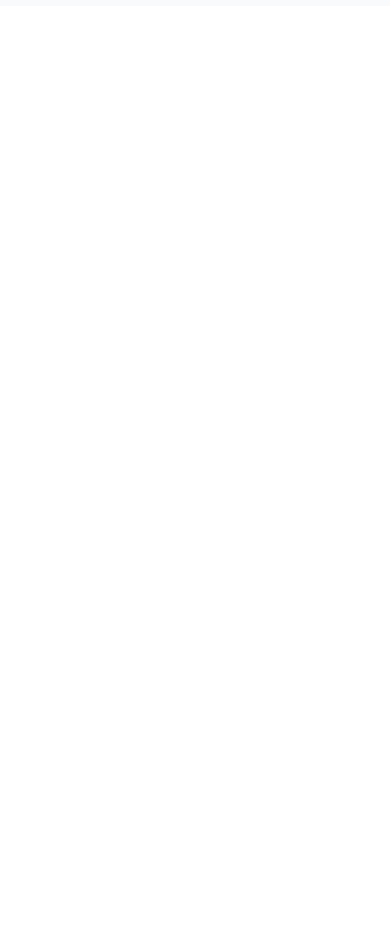
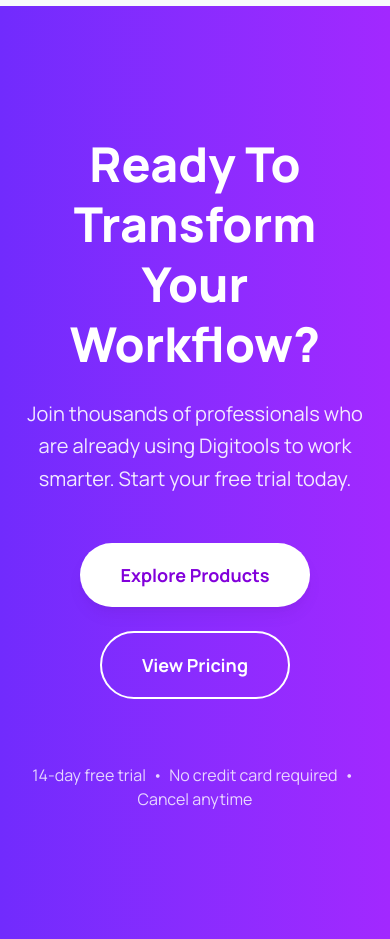
Before and after one commit to MdRoyet/digitools-with-react, a React (Vite) app: page / in a window 390 px wide. Shown: the part 9680-10619 px from the top of the page. Before the commit the page ends 9686 px from the top, so only its background shows below. Built offline with nearby package versions, Linux system fonts and the light colour scheme.

Commit message:
Footer Workflow

```diff
--- a/src/App.jsx
+++ b/src/App.jsx
@@ -11,6 +11,7 @@
 import "react-toastify/dist/ReactToastify.css";
 import GettingStarted from "./Component/GettingStarted/GettingStarted";
 import PricingList from "./Component/PricingList/PricingList";
+import FooterWorkflow from "./Component/FooterWorkflow/FooterWorkflow";
 
 function App() {
   const [cart, setCart] = useState([]);
@@ -64,6 +65,7 @@
 
       <GettingStarted></GettingStarted>
       <PricingList></PricingList>
+      <FooterWorkflow></FooterWorkflow>
 
       <ToastContainer />
     </div>
--- /dev/null
+++ b/src/Component/FooterWorkflow/FooterWorkflow.jsx
@@ -0,0 +1,42 @@
+import React from "react";
+
+const FooterWorkflow = () => {
+  return (
+    // The main section with a full-width specific purple gradient background and padding
+    <section className="w-full bg-gradient-to-r from-[#712BFD] to-[#A228FF] py-32 px-4 font-manrope">
+      <div className="max-w-7xl mx-auto flex flex-col items-center text-center">
+        {/* Main Headline */}
+        <h2 className="text-5xl md:text-6xl font-extrabold text-white mb-6 leading-tight">
+          Ready To Transform Your Workflow?
+        </h2>
+
+        {/* Sub-headline */}
+        <p className="text-xl text-white/90 max-w-3xl mb-12 leading-relaxed">
+          Join thousands of professionals who are already using Digitools to
+          work smarter. Start your free trial today.
+        </p>
+
+        {/* Button Group (Explore Products & View Pricing) */}
+        <div className="flex flex-col sm:flex-row items-center gap-6 mb-16">
+          {/* Solid White Button with Purple Text */}
+          <button className="px-10 py-4.5 rounded-full font-bold text-lg bg-white text-purple-700 shadow-lg shadow-purple-900/10 hover:shadow-purple-900/20 transition-all active:scale-95 whitespace-nowrap">
+            Explore Products
+          </button>
+
+          {/* Outlined Button with White Border and Text */}
+          <button className="px-10 py-4.5 rounded-full font-bold text-lg border-2 border-white text-white bg-transparent hover:bg-white/10 transition-all active:scale-95 whitespace-nowrap">
+            View Pricing
+          </button>
+        </div>
+
+        {/* Small Footer Text with trial details */}
+        <p className="text-base text-white/80">
+          14-day free trial &nbsp;&bull;&nbsp; No credit card required
+          &nbsp;&bull;&nbsp; Cancel anytime
+        </p>
+      </div>
+    </section>
+  );
+};
+
+export default FooterWorkflow;
```
